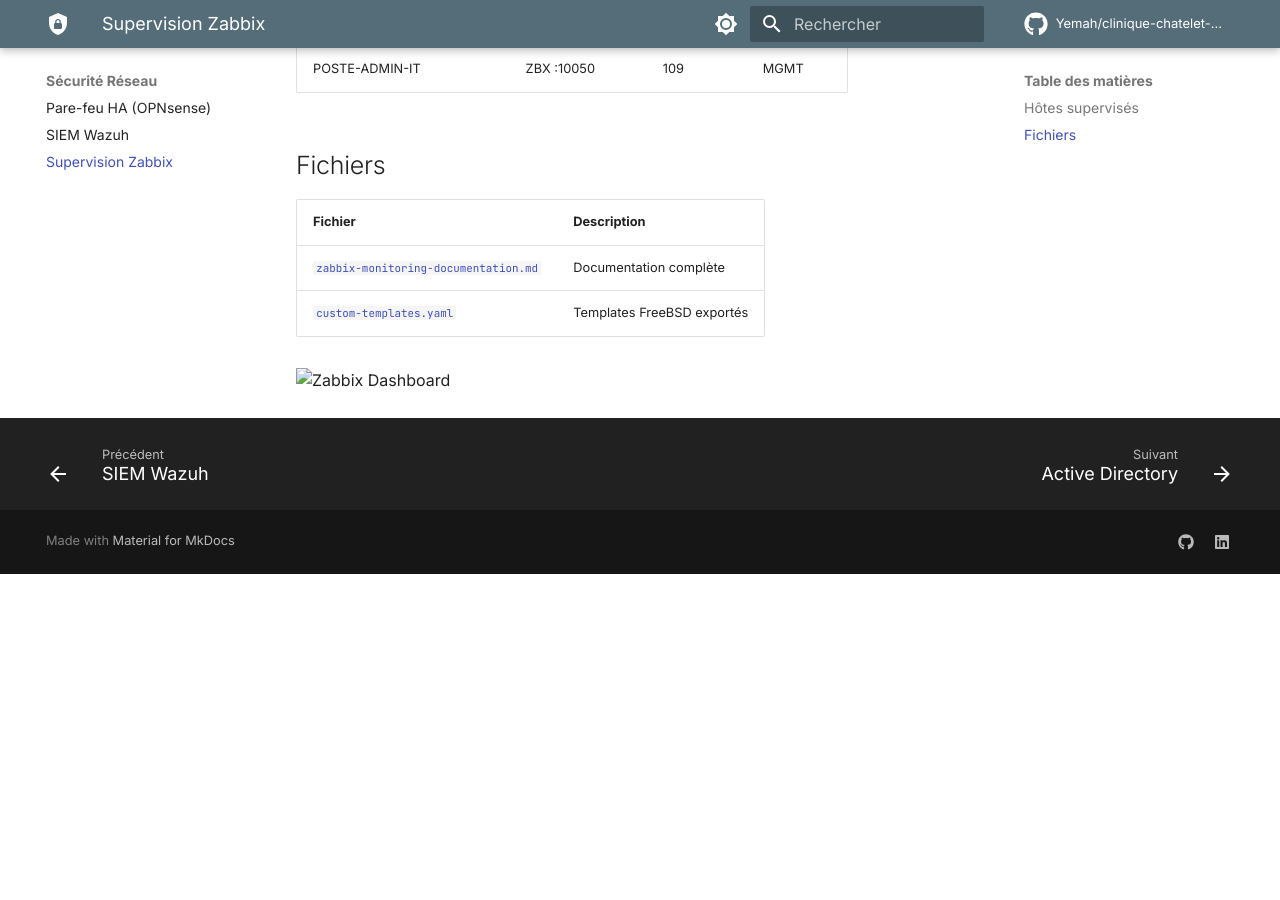
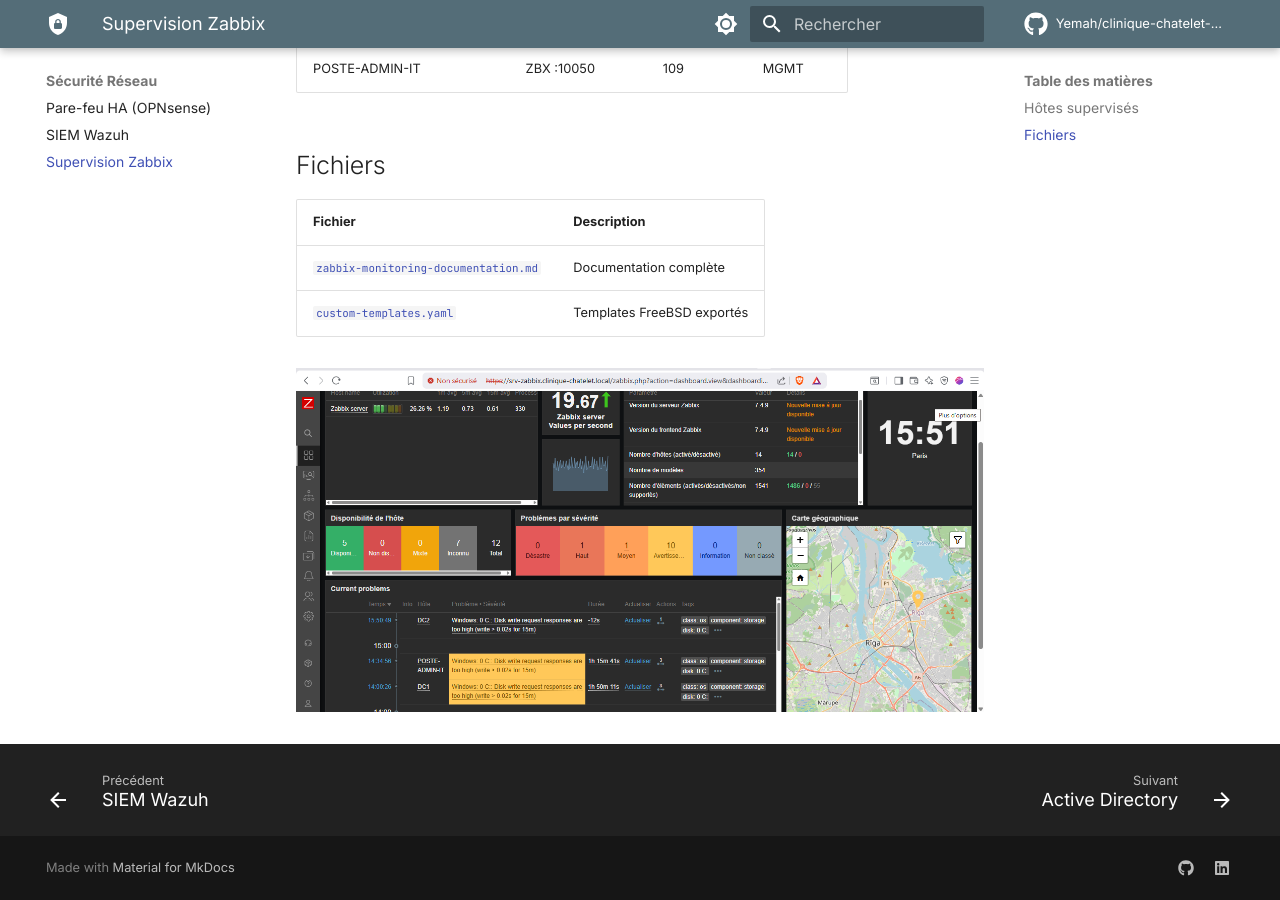
Before and after one commit to Yemah/clinique-chatelet-secure-infra, an MkDocs documentation site: the page built from docs/security/zabbix.md, in a window 1280 px wide and 900 px high, scrolled down 642 px. Built offline with MkDocs 1.6.1 and Material for MkDocs 9.7.7, drawn with Linux system fonts in a browser that asks for light colours; comment, search, counter and statistics services are not loaded; before the commit the page ends 1216 px from its top, so only the background shows below that.

Commit message:
Update Zabbix dashboard image path

```diff
--- a/docs/security/zabbix.md
+++ b/docs/security/zabbix.md
@@ -21,4 +21,4 @@
 | [`zabbix-monitoring-documentation.md`](https://github.com/Yemah/clinique-chatelet-secure-infra/blob/main/configs/zabbix/zabbix-monitoring-documentation.md) | Documentation complète |
 | [`custom-templates.yaml`](https://github.com/Yemah/clinique-chatelet-secure-infra/blob/main/configs/zabbix/custom-templates.yaml) | Templates FreeBSD exportés |
 
-![Zabbix Dashboard](../assets/screenshots/zabbix-01-dashboard.png)
+![Zabbix Dashboard](../assets/screenshots/zabbix/zabbix-01-dashboard.png)
```
